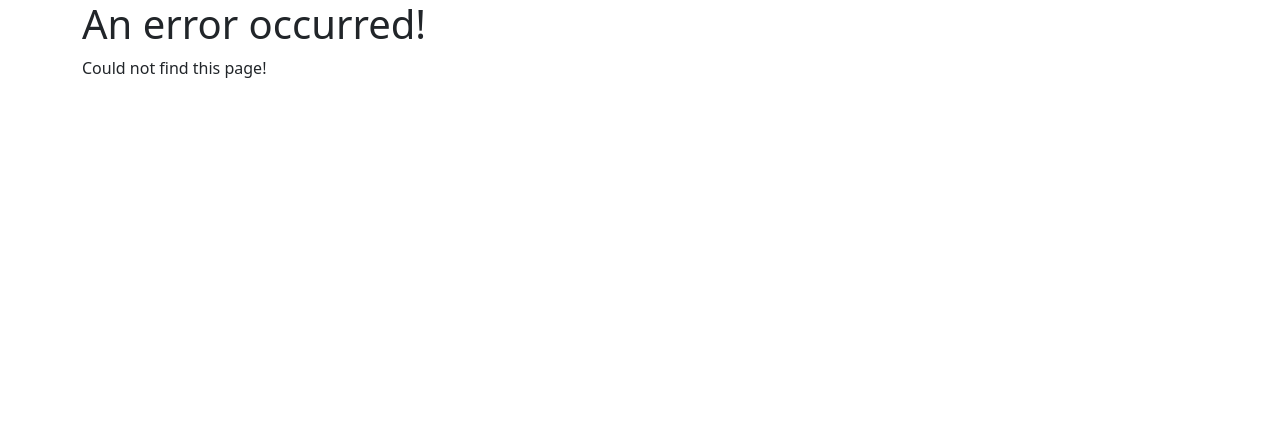
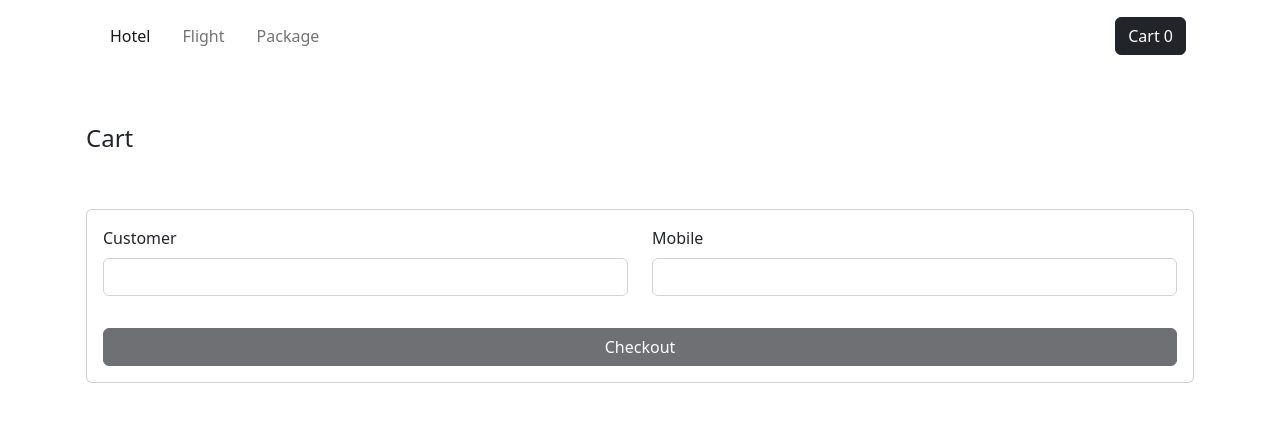
Before and after one commit to nadundhananjaya/holidaycentral_frontend, a React (Create React App) app: page /cart in a window 1280 px wide. Shown: the top 422 px of the page. Built offline with nearby package versions, Linux system fonts and the light colour scheme.

Commit message:
add cart component and update routes

```diff
--- /dev/null
+++ b/src/components/Cart/Cart.js
@@ -0,0 +1,181 @@
+import react, {useEffect, useState} from "react"
+import NavigationBar from "../NavigationBar/NavigationBar";
+import {toast, ToastContainer} from "react-toastify";
+import 'react-toastify/dist/ReactToastify.css';
+
+
+const Cart = () => {
+
+    const [cartList, setCartList] = useState([]);
+    const [customerName, setCustomerName] = useState('');
+    const [customerMobile, setCustomerMobile] = useState('')
+
+    const loadCartItems = () => {
+        const cartItems = localStorage.getItem("cart_items")
+        const cartArray = JSON.parse(cartItems)
+        if(cartArray !== null)
+        {
+            setCartList(cartArray)
+        }
+    }
+
+    useEffect(() => {
+        loadCartItems()
+    }, []);
+
+    const checkOutFormHandler = async (event) => {
+        event.preventDefault()
+
+        const cart_items_packages = localStorage.getItem("cart_items")
+
+
+        const response = await fetch('http://localhost:8080/checkout/add', {
+            method: "POST", // *GET, POST, PUT, DELETE, etc.
+            mode: "cors", // no-cors, *cors, same-origin
+            cache: "no-cache", // *default, no-cache, reload, force-cache, only-if-cached
+            credentials: "same-origin", // include, *same-origin, omit
+            headers: {
+                "Content-Type": "application/json",
+            },
+            redirect: "follow", // manual, *follow, error
+            referrerPolicy: "no-referrer", // no-referrer, *no-referrer-when-downgrade, origin, origin-when-cross-origin, same-origin, strict-origin, strict-origin-when-cross-origin, unsafe-url
+            body: JSON.stringify({
+                "checkOutPackageDetails": cart_items_packages,
+                "customerName": customerName,
+                "customerMobile": customerMobile,
+            })
+        });
+        const data = await response.json();
+        localStorage.removeItem("cart_items")
+        toast("Successfully checkout !");
+        window.location.href = '/flight'
+    }
+
+    const customerNameChangeHandler = (event) => {
+        setCustomerName(event.target.value)
+    }
+
+    const customerMobileChangeHandler = (event) => {
+        setCustomerMobile(event.target.value)
+    }
+
+
+    return <>
+        <NavigationBar/>
+
+        <div className={`mt-5`}>
+            <div className={`row`}>
+                <div className={`col-12 m-1 mb-3`}>
+                    <h4>Cart</h4>
+                </div>
+            </div>
+
+            <div className={`row g-3`}>
+                {cartList.map((cart, index) => {
+
+
+                        if(cart.packageName != null){
+                            return <div key={index} className={` col-12 `}>
+                                <div className={`card m-1`}>
+                                    <div className="card-body">
+                                        <h5 className="card-title mb-4">{cart.packageName}</h5>
+                                        <p>Duration : {cart.duration}</p>
+
+                                        <p>Destination : {cart.destination}</p>
+
+                                        {/*<p>*/}
+                                        {/*    Package Starting from (per Person) : <strong>Rs.{cart.pricePerPerson}</strong>*/}
+                                        {/*</p>*/}
+
+                                        <p>Speciality : {
+
+                                            cart.speciality}</p>
+
+
+                                    </div>
+                                </div>
+                            </div>
+                        }
+                        else  if(cart.airPlane != null){
+                            return <div key={index} className={` col-12 `}>
+                                <div className={`card m-1`}>
+                                    <div className="card-body">
+                                        <h5 className="card-title mb-4">{cart.airPlane}</h5>
+                                        <p>Arrival Airport : <strong>{cart.arrivalAirport}</strong></p>
+                                        <p>Arrival Time : <strong>{cart.arrivalTime}</strong></p>
+
+                                        <p>Departure Airport : <strong>{cart.departureAirport}</strong></p>
+                                        <p>Departure Time : <strong>{cart.departureTime}</strong></p>
+
+
+                                    </div>
+                                </div>
+                            </div>
+                        }
+
+                        else  if(cart.hotelName != null){
+
+                            const facilities = cart.facilities.join(',')
+
+                            return <div key={index} className={` col-12 `}>
+                                <div className={`card m-1`}>
+                                    <div className="card-body">
+                                        <h5 className="card-title mb-4">{cart.hotelName}</h5>
+                                        <p>City : <strong>{cart.city}</strong></p>
+                                        <p>Departure Airport : <strong>{facilities}</strong></p>
+                                    </div>
+                                </div>
+                            </div>
+                        }
+
+
+                    }
+                )}
+            </div>
+
+
+            <div className={`card mt-5 ring m-1 mb-5`}>
+                <div className={`card-body`}>
+                    <form onSubmit={checkOutFormHandler}>
+                        <div className={`row`}>
+
+
+                            <div className={`col-12 col-lg-6 mb-3`}>
+                                <label htmlFor="customer" className="form-label">Customer</label>
+                                <input
+                                    type="text"
+                                    className="form-control"
+                                    id="customer"
+                                    onChange={customerNameChangeHandler}
+                                    required
+                                />
+                            </div>
+
+
+                            <div className={`col-12 col-lg-6 mb-3`}>
+                                <label htmlFor="exampleInputPassword1" className="form-label">Mobile</label>
+                                <input
+                                    type="number"
+                                    className="form-control"
+                                    id="mobile"
+                                    onChange={customerMobileChangeHandler}
+                                    required
+                                />
+                            </div>
+
+
+                            <div className={`col-12 mt-3`}>
+                                <div className="d-grid gap-2">
+                                    <button type="submit" className="btn btn-dark" disabled={cartList.length === 0}>Checkout</button>
+                                </div>
+                            </div>
+                        </div>
+                    </form>
+                </div>
+            </div>
+        </div>
+
+    </>
+}
+
+export default Cart
```
Also changed, not shown: src/App.js (+20 -1 lines).
